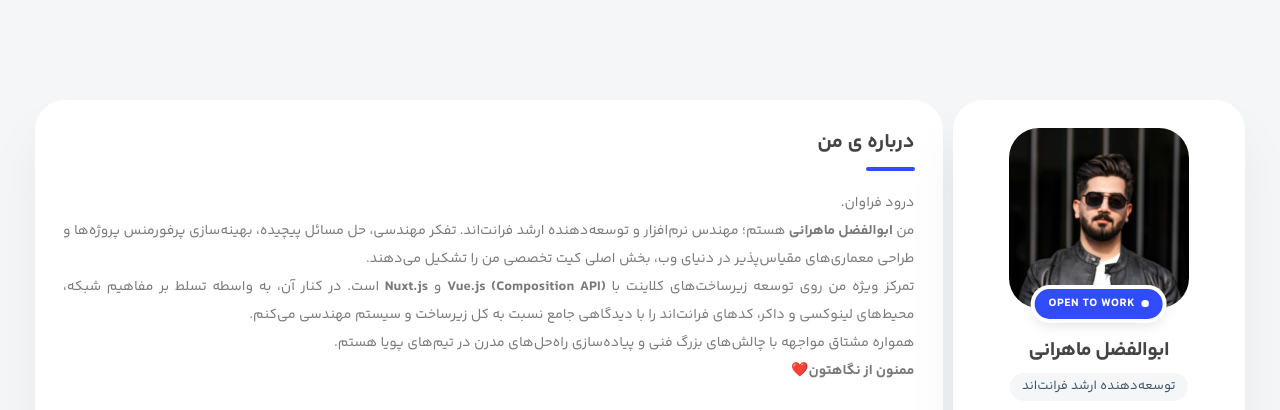
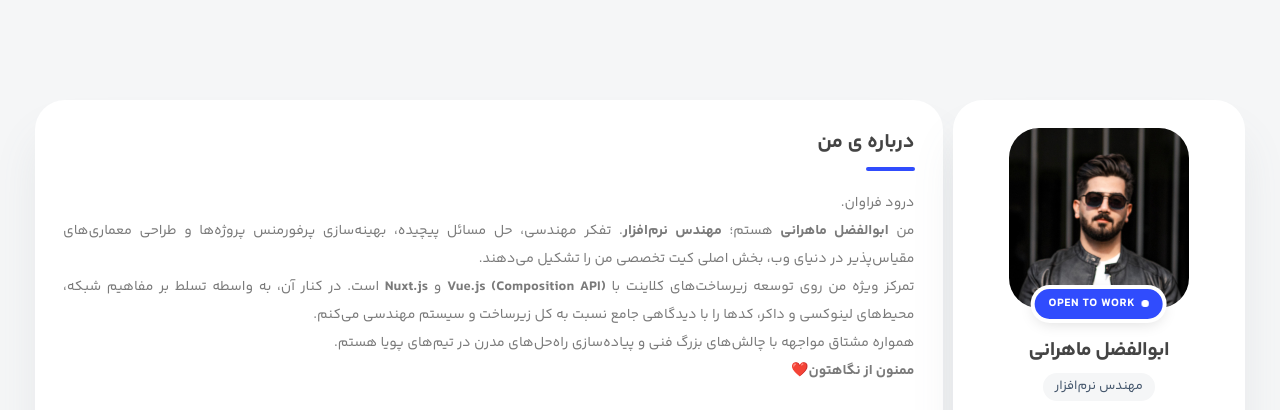
Before and after one commit to Abolfazl-maherani/mahrani.ir, a website: page index.html in a window 1280 px wide. Shown: the top 410 px of the page. Drawn offline with nearby package versions, Linux system fonts and the light colour scheme.

Commit message:
Present the resume as Software Engineer in FA and EN.

```diff
--- a/index.html
+++ b/index.html
@@ -14,19 +14,19 @@
           content="width=device-width, user-scalable=no, initial-scale=1.0, maximum-scale=1.0, minimum-scale=1.0">
     <meta http-equiv="X-UA-Compatible" content="ie=edge">
     <!-- جایگزین کردن تگ‌های دسکریپشن و توییتر برای سئوی بهتر -->
-    <title>ابوالفضل ماهرانی - توسعه‌دهنده ارشد فرانت‌اند</title>
+    <title>ابوالفضل ماهرانی - مهندس نرم‌افزار</title>
     <meta name="description"
-          content="ابوالفضل ماهرانی، توسعه‌دهنده ارشد فرانت‌اند (Senior Frontend Developer) با تخصص عمیق در Vue.js، Nuxt.js و اکوسیستم‌های مدرن وب. خلق رابط‌های کاربری بهینه و معماری کد علاقه‌ی من است.">
+          content="ابوالفضل ماهرانی، مهندس نرم‌افزار (Software Engineer) با تخصص عمیق در Vue.js، Nuxt.js و اکوسیستم‌های مدرن وب. خلق رابط‌های کاربری بهینه و معماری کد علاقه‌ی من است.">
     <meta name="og:description"
-          content="ابوالفضل ماهرانی، توسعه‌دهنده ارشد فرانت‌اند (Senior Frontend Developer) با تخصص عمیق در Vue.js، Nuxt.js و اکوسیستم‌های مدرن وب.">
+          content="ابوالفضل ماهرانی، مهندس نرم‌افزار (Software Engineer) با تخصص عمیق در Vue.js، Nuxt.js و اکوسیستم‌های مدرن وب.">
     <meta name="twitter:description"
-          content="ابوالفضل ماهرانی، توسعه‌دهنده ارشد فرانت‌اند (Senior Frontend Developer) با تخصص عمیق در Vue.js، Nuxt.js و اکوسیستم‌های مدرن وب.">
+          content="ابوالفضل ماهرانی، مهندس نرم‌افزار (Software Engineer) با تخصص عمیق در Vue.js، Nuxt.js و اکوسیستم‌های مدرن وب.">
 
-    <meta name="og:title" content="ابوالفضل ماهرانی - توسعه‌دهنده ارشد فرانت‌اند">
+    <meta name="og:title" content="ابوالفضل ماهرانی - مهندس نرم‌افزار">
     <link rel="canonical" href="https://mahrani.ir">
-    <meta name="twitter:title" content="ابوالفضل ماهرانی - توسعه‌دهنده ارشد فرانت‌اند">
+    <meta name="twitter:title" content="ابوالفضل ماهرانی - مهندس نرم‌افزار">
     <meta name="twitter:description"
-          content="ابوالفضل ماهرانی، توسعه‌دهنده ارشد فرانت‌اند (Senior Frontend Developer) و تیم لید با تخصص عمیق در Vue.js، Nuxt.js و اکوسیستم‌های مدرن وب.">
+          content="ابوالفضل ماهرانی، مهندس نرم‌افزار (Software Engineer) و تیم لید با تخصص عمیق در Vue.js، Nuxt.js و اکوسیستم‌های مدرن وب.">
 
     <meta name="twitter:image" content="https://mahrani.ir/assets/images/me.JPG">
 
@@ -46,7 +46,7 @@
             } catch (e) {}
         })();
     </script>
-    <script defer src="/js/recruiter-mode.js?__v=3"></script>
+    <script defer src="/js/recruiter-mode.js?__v=4"></script>
     <script src="/js/alipine.min.js" defer></script>
     <script src="/js/tailwind.3.4.5.js"></script>
     <meta http-equiv="Cache-Control" content="public">
@@ -91,7 +91,7 @@
                     <div class="text-center mt-8 flex flex-col items-center justify-center w-full">
                         <h1 class="text-[20px] text-[#444] font-bold tracking-tight" x-text="$store.locale.t($store.locale.copy.name)">ابوالفضل ماهرانی</h1>
                         <h2 class="bg-[#F5F6F7] text-[13px] my-2 text-[#44566C] rounded-[30px] px-[12px] py-[4px] font-medium" x-text="$store.locale.t($store.locale.copy.jobTitle)">
-                            توسعه‌دهنده ارشد فرانت‌اند
+                            مهندس نرم‌افزار
                         </h2>
                         <div class="flex mt-4 items-center gap-3">
                             <a target="_blank" rel="noopener noreferrer" href="#" aria-label="اینستاگرام ابوالفضل ماهرانی" class="hover:scale-110 hover:opacity-80 transition-all duration-200">
@@ -345,7 +345,7 @@
         "@context": "https://schema.org",
         "@type": "Person",
         "name": "Abolfazl maherani | ابوالفضل ماهرانی",
-        "jobTitle": "Senior Frontend Developer | سنیور فرانت اند دولوپر",
+        "jobTitle": "Software Engineer | مهندس نرم‌افزار",
         "worksFor": {
             "@type": "Organization",
             "name": "Your Company"
@@ -354,7 +354,7 @@
             "@type": "EducationalOrganization",
             "name": "Islamic Azad University Najafabad"
         },
-        "description": "Software Engineer & Senior Frontend Developer specializing in Vue.js and Nuxt.js",
+        "description": "Software Engineer specializing in Vue.js and Nuxt.js",
         "skills": [
             "Vue.js",
             "HTML",
--- a/public/js/recruiter-mode.js
+++ b/public/js/recruiter-mode.js
@@ -6,13 +6,13 @@
 
   const COPY = {
     name: { fa: "ابوالفضل ماهرانی", en: "Abolfazl Maherani" },
-    jobTitle: { fa: "توسعه‌دهنده ارشد فرانت‌اند", en: "Senior Frontend Developer" },
+    jobTitle: { fa: "مهندس نرم‌افزار", en: "Software Engineer" },
     location: { fa: "اصفهان، ایران", en: "Isfahan, Iran" },
     birthday: { fa: "۱۵ اردیبهشت ۱۳۸۱", en: "5 May 2002" },
     aboutTitle: { fa: "درباره ی من", en: "About me" },
     about: {
-      fa: "درود فراوان.<br>من <b>ابوالفضل ماهرانی</b> هستم؛ مهندس نرم‌افزار و توسعه‌دهنده ارشد فرانت‌اند. تفکر مهندسی، حل مسائل پیچیده، بهینه‌سازی پرفورمنس پروژه‌ها و طراحی معماری‌های مقیاس‌پذیر در دنیای وب، بخش اصلی کیت تخصصی من را تشکیل می‌دهند.<br>تمرکز ویژه من روی توسعه زیرساخت‌های کلاینت با <b>Vue.js (Composition API)</b> و <b>Nuxt.js</b> است. در کنار آن، به واسطه تسلط بر مفاهیم شبکه، محیط‌های لینوکسی و داکر، کدهای فرانت‌اند را با دیدگاهی جامع نسبت به کل زیرساخت و سیستم مهندسی می‌کنم.<br>همواره مشتاق مواجهه با چالش‌های بزرگ فنی و پیاده‌سازی راه‌حل‌های مدرن در تیم‌های پویا هستم.<br><b>ممنون از نگاهتون❤️</b>",
-      en: "Hello.<br>I am <b>Abolfazl Maherani</b>, a software engineer and senior frontend developer. Engineering thinking, solving hard problems, performance work, and scalable web architecture are the core of what I do.<br>I focus on client-side systems with <b>Vue.js (Composition API)</b> and <b>Nuxt.js</b>. With a solid background in networking, Linux, and Docker, I build frontend with the rest of the stack in mind.<br>I enjoy hard technical problems and shipping modern solutions in fast-moving teams.<br><b>Thanks for reading.</b>",
+      fa: "درود فراوان.<br>من <b>ابوالفضل ماهرانی</b> هستم؛ <b>مهندس نرم‌افزار</b>. تفکر مهندسی، حل مسائل پیچیده، بهینه‌سازی پرفورمنس پروژه‌ها و طراحی معماری‌های مقیاس‌پذیر در دنیای وب، بخش اصلی کیت تخصصی من را تشکیل می‌دهند.<br>تمرکز ویژه من روی توسعه زیرساخت‌های کلاینت با <b>Vue.js (Composition API)</b> و <b>Nuxt.js</b> است. در کنار آن، به واسطه تسلط بر مفاهیم شبکه، محیط‌های لینوکسی و داکر، کدها را با دیدگاهی جامع نسبت به کل زیرساخت و سیستم مهندسی می‌کنم.<br>همواره مشتاق مواجهه با چالش‌های بزرگ فنی و پیاده‌سازی راه‌حل‌های مدرن در تیم‌های پویا هستم.<br><b>ممنون از نگاهتون❤️</b>",
+      en: "Hello.<br>I am <b>Abolfazl Maherani</b>, a <b>software engineer</b>. Engineering thinking, solving hard problems, performance work, and scalable web architecture are the core of what I do.<br>I focus on client-side systems with <b>Vue.js (Composition API)</b> and <b>Nuxt.js</b>. With a solid background in networking, Linux, and Docker, I build software with the rest of the stack in mind.<br>I enjoy hard technical problems and shipping modern solutions in fast-moving teams.<br><b>Thanks for reading.</b>",
     },
     recruiterTitle: { fa: "دنبال چه نوع برنامه‌نویسی هستید؟", en: "What kind of developer are you hiring?" },
     recruiterHint: {
```
